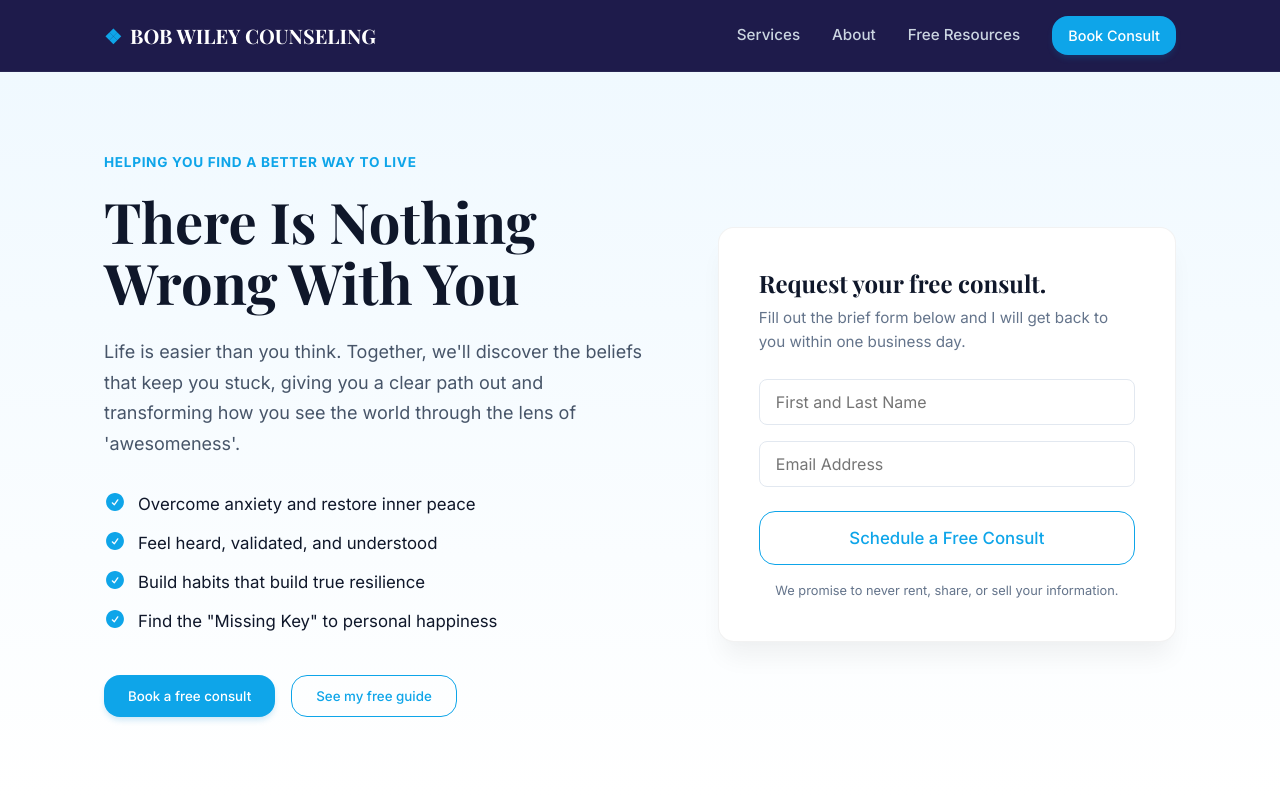
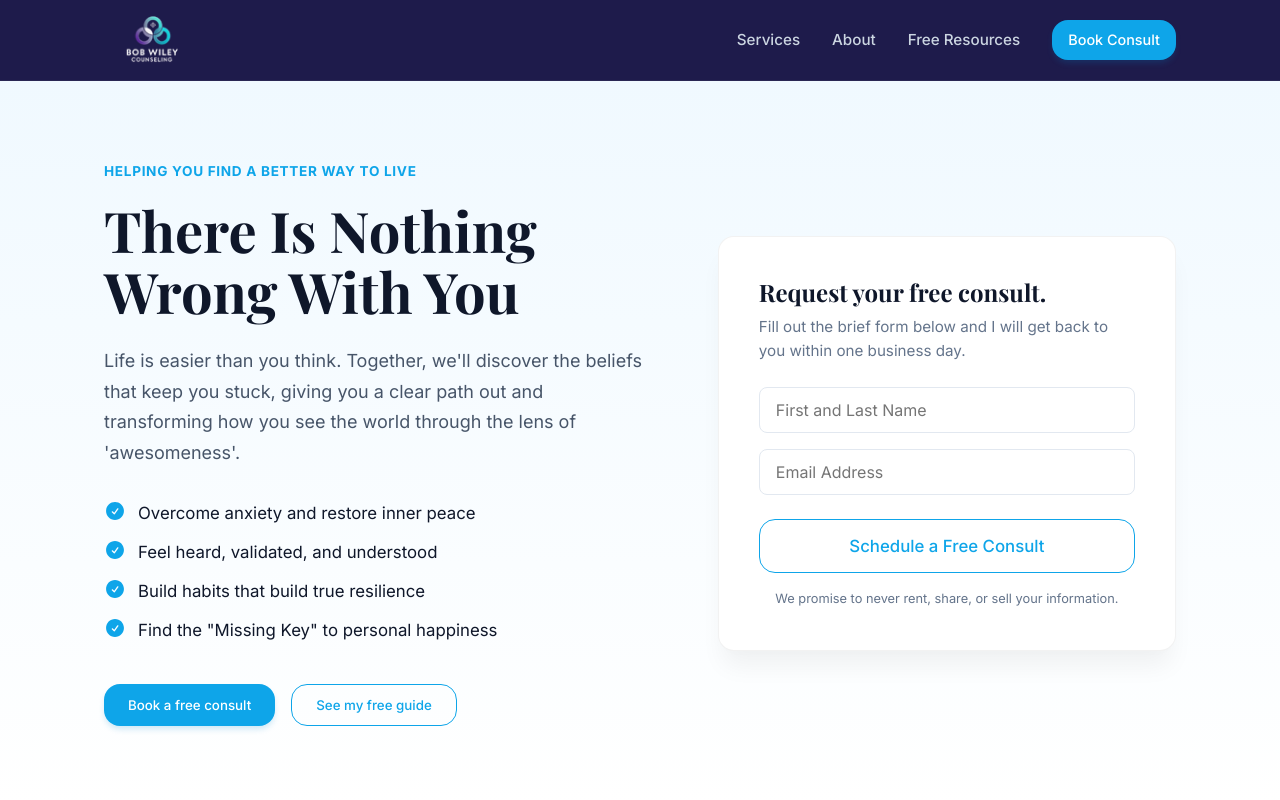
Before and after one commit to SebastianTamayo/bob-wiley-counseling, a Next.js app: page / in a window 1280 px wide. Shown: the top 800 px of the page. Built offline with nearby package versions, Linux system fonts and the light colour scheme; no server answers; a web font is replaced by a local one.

Commit message:
feat: implement visual logo image in navbar and footer

```diff
--- a/src/app/globals.css
+++ b/src/app/globals.css
@@ -183,13 +183,14 @@ button, input, textarea {
 }
 
 .navbar-logo {
-  font-family: var(--font-heading);
-  font-weight: 700;
-  font-size: 1.25rem;
-  color: white;
   display: flex;
   align-items: center;
-  gap: 0.5rem;
+}
+
+.navbar-logo-img {
+  height: 48px;
+  width: auto;
+  display: block;
 }
 
 .logo-icon {
@@ -250,6 +251,14 @@ button, input, textarea {
 .footer-brand {
   color: white;
   margin-bottom: 0.5rem;
+}
+
+.footer-logo-img {
+  height: 80px;
+  width: auto;
+  display: block;
+  margin-bottom: 0.75rem;
+  opacity: 0.9;
 }
 
 .footer-copyright {
--- a/src/components/Footer.tsx
+++ b/src/components/Footer.tsx
@@ -5,7 +5,9 @@ export default function Footer() {
     <footer className="footer">
       <div className="container footer-container">
         <div className="footer-col">
-          <h3 className="footer-brand">Bob Wiley Counseling</h3>
+          <Link href="/" className="footer-brand-link">
+            <img src="/images/logo.png" alt="Bob Wiley Counseling" className="footer-logo-img" />
+          </Link>
           <p className="footer-copyright">&copy; {new Date().getFullYear()} Bob Wiley Counseling. All rights reserved.</p>
         </div>
         <div className="footer-col">
--- a/src/components/Navbar.tsx
+++ b/src/components/Navbar.tsx
@@ -5,7 +5,7 @@ export default function Navbar() {
     <header className="navbar">
       <div className="container navbar-container">
         <Link href="/" className="navbar-logo">
-          <span className="logo-icon">❖</span> BOB WILEY COUNSELING
+          <img src="/images/logo.png" alt="Bob Wiley Counseling" className="navbar-logo-img" />
         </Link>
         <nav className="navbar-nav desktop-nav">
           <Link href="#services" className="nav-link">Services</Link>
```
Also changed, not shown: public/images/logo.png (added).
